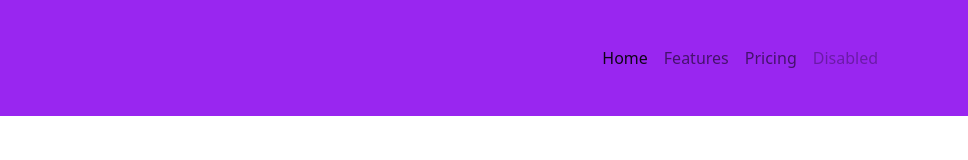
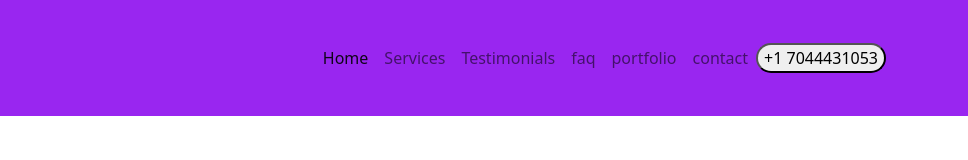
Before and after one commit to Mstarr85/Bootstrap5-Sass-Portfolio, a website: page index.html in a window 1280 px wide. Shown: the full height of the page, 312-1280 px from the left. Drawn offline with Linux system fonts and the light colour scheme.

Commit message:
Added logo and changed list items in navbar

```diff
--- a/index.html
+++ b/index.html
@@ -25,15 +25,23 @@
                     <a class="nav-link active" aria-current="page" href="#">Home</a>
                   </li>
                   <li class="nav-item">
-                    <a class="nav-link" href="#">Features</a>
+                    <a class="nav-link" href="#">Services</a>
                   </li>
                   <li class="nav-item">
-                    <a class="nav-link" href="#">Pricing</a>
+                    <a class="nav-link" href="#">Testimonials</a>
                   </li>
                   <li class="nav-item">
-                    <a class="nav-link disabled" href="#" tabindex="-1" aria-disabled="true">Disabled</a>
+                    <a class="nav-link" href="#">faq</a>
                   </li>
+                  <li class="nav-item">
+                    <a class="nav-link" href="#">portfolio</a>
+                  </li>
+                  <li class="nav-item">
+                    <a class="nav-link" href="#">contact</a>
+                  </li>
+
                 </ul>
+                <button type="button" class="rounded-pill">+1 7044431053</button>
               </div>
             </div>
           </nav>
```
